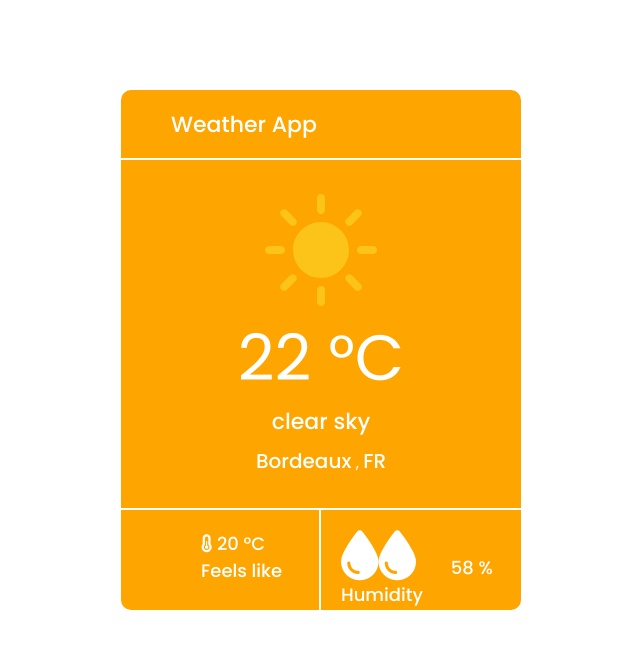
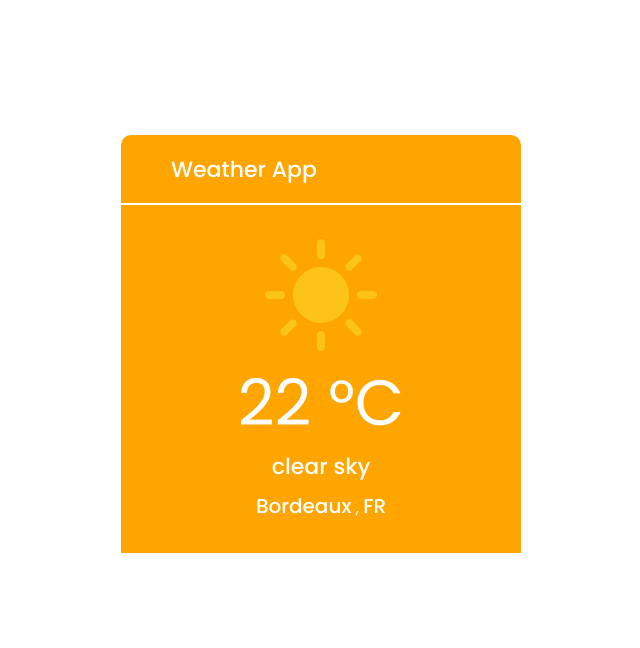
Before and after one commit to AndyRama/project_pj_02, a website: page index.html in a window 1280 px wide. Shown: the whole page, without its empty margins (319-959 px from the left). Drawn offline with Linux system fonts and the light colour scheme.

Commit message:
(fix) remove footer

```diff
--- a/index.html
+++ b/index.html
@@ -50,40 +50,6 @@
         </div>
       </section>
 
-      <section class="card-footer">
-
-      </div>
-      <div class="col-left">
-          <div class="map-icon">
-            <div id="icon-thermo">
-
-
-            </div>
-          </div>
-
-          <div class="feel">
-            <i class="fas fa-thermometer-half"></i>
-            <span class="number-2">20</span>
-            <span >°</span>C
-          </div>
-          <p>Feels like</p>
-        </div>
-
-        <div class="map-icon">
-          <div id="icon-water">
-
-          </div>
-        </div>
-
-        <div class="col-right">
-          <div class="humidity">
-            <i class="fas fa-thin fa-droplet"></i>
-            <span class="number-3">58</span>
-            <span>%</span>
-          </div>
-          <p>Humidity</p>
-        </div>
-      </section>
 
 
     <!-- Create file data city in config.js [sould have] -->
```
